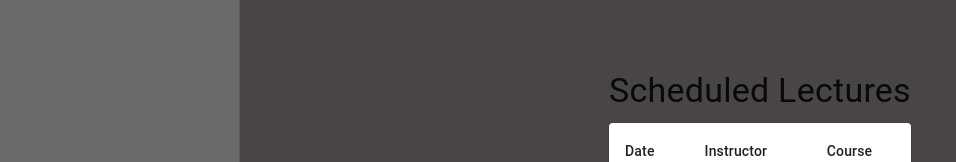
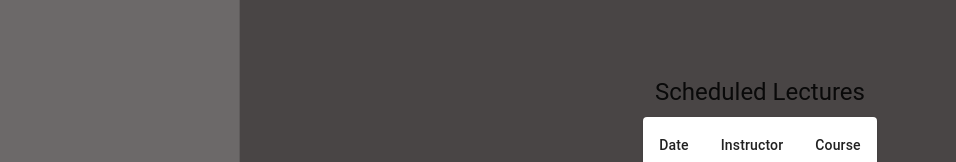
Before and after one commit to parabsunita/LectureSchedular, a React (Create React App) app: page / in a window 1280 px wide. Shown: the part 291-453 px from the top of the page, without its empty margins (0-956 px from the left). Built offline with nearby package versions, Linux system fonts and the light colour scheme; no server answers.

Commit message:
Update Home.js

```diff
--- a/src/Components/Home.js
+++ b/src/Components/Home.js
@@ -20,7 +20,7 @@ const Home = () => {
 
   return (
     <Box textAlign="center" mt={4}>
-      <Typography variant="h4" gutterBottom>
+      <Typography variant="h5" gutterBottom>
         Scheduled Lectures
       </Typography>
       <TableContainer component={Paper}>
```
